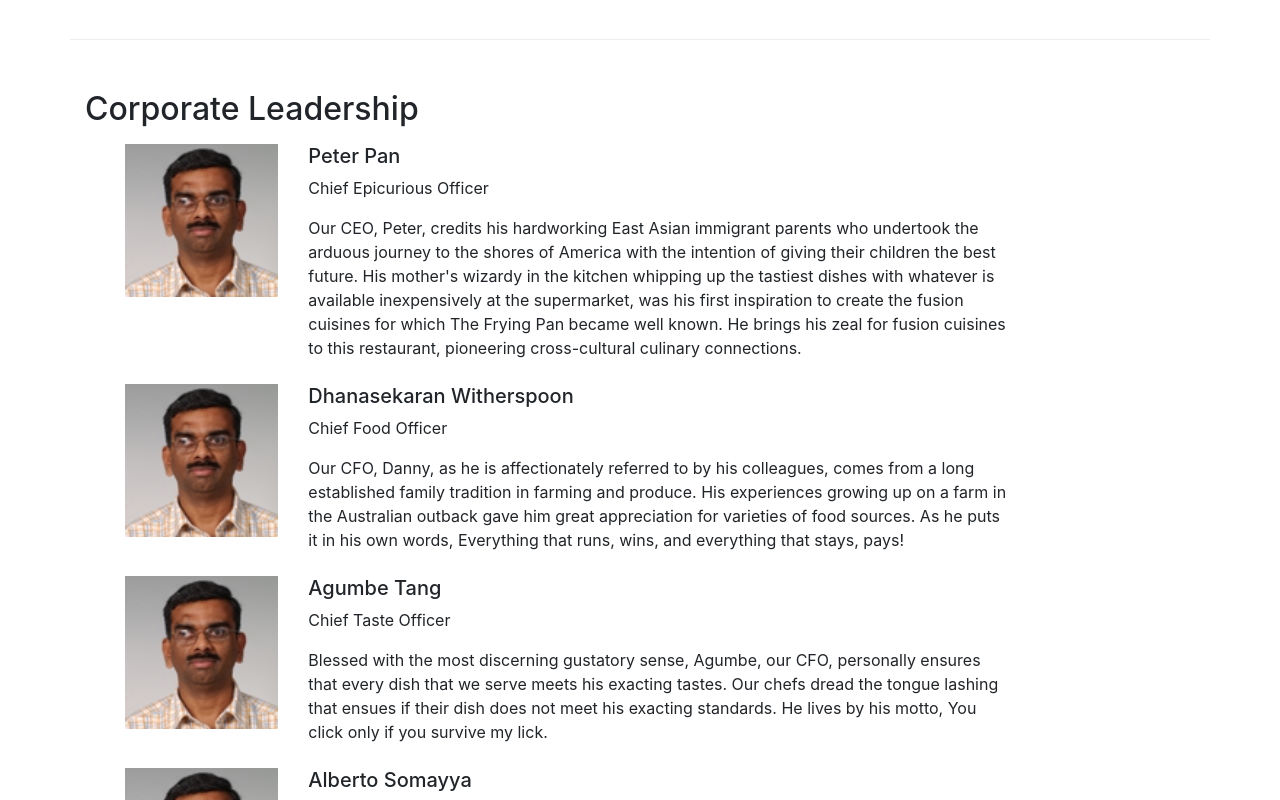
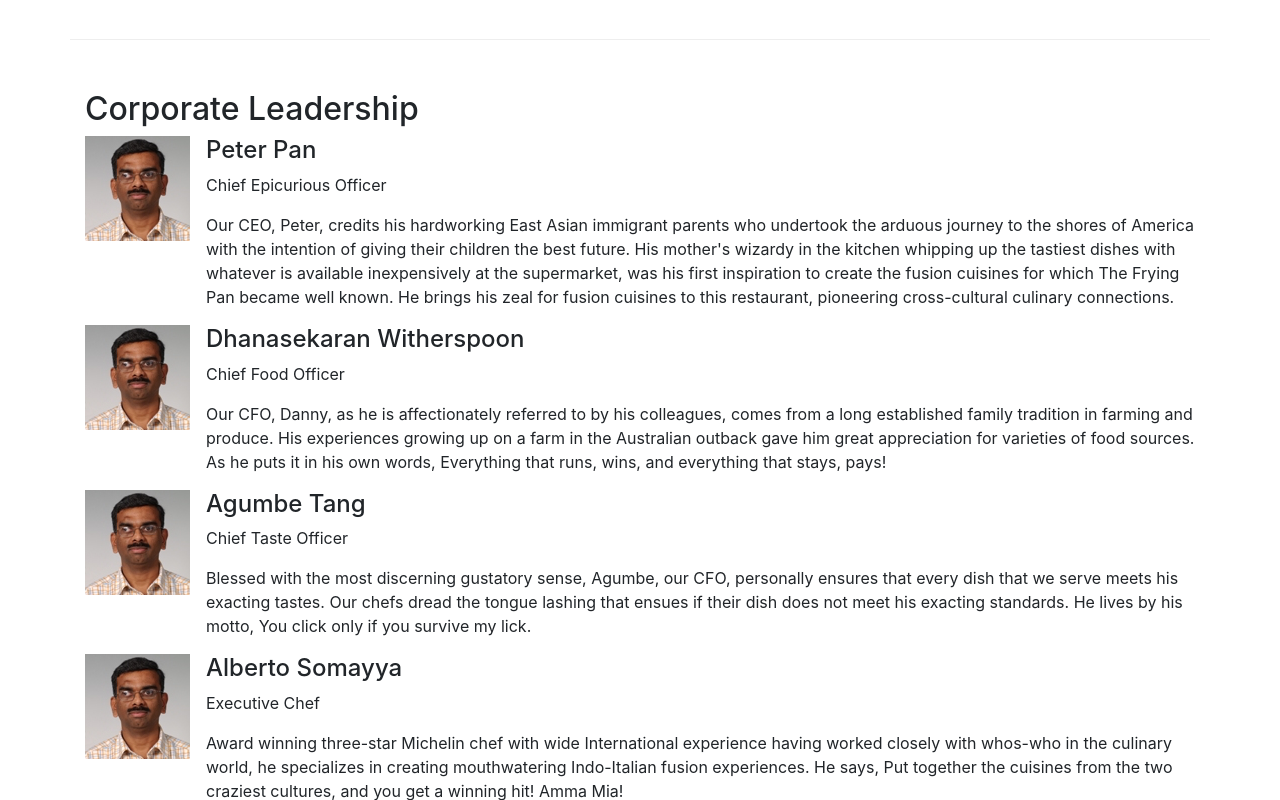
Before and after one commit to jgverges/jgvFusion_React, a React (Create React App) app: page /aboutus in a window 1280 px wide. Shown: the part 960-1760 px from the top of the page. Built offline with nearby package versions, Linux system fonts and the light colour scheme.

Commit message:
refactor using Media tags

```diff
--- a/src/components/AboutComponent.js
+++ b/src/components/AboutComponent.js
@@ -5,23 +5,25 @@ import { Link } from 'react-router-dom';
 
 function RenderLeader({leader}){
     return (
-    <div className="row my-2" key={leader.id}>
-        <div className="col-2">
-            <img src={leader.image} width="100%"/>
-        </div>
-        <div className="col-8">
-            <h5>{leader.name}</h5>
-            <p>{leader.designation}</p>
-            <p>{leader.description}</p>
-        </div>
-    </div>
+        <Media>
+            <Media className="mr-3">
+                <img src={leader.image} width="100%" alt={leader.name} />
+            </Media>
+            <Media body>
+                <Media heading>
+                    {leader.name}
+                </Media>
+                    <p>{leader.designation}</p>
+                    <p>{leader.description}</p>
+            </Media>
+      </Media>
     )
 }
 function About(props) {
 
     const leaders = props.leaders.map((leader) => {
         return (
-           <RenderLeader leader={leader}/>
+           <RenderLeader leader={leader} key={leader.id}/>
         );
     });
 
@@ -80,9 +82,7 @@ function About(props) {
                     <h2>Corporate Leadership</h2>
                 </div>
                 <div className="col-12">
-                    <Media list>
                         {leaders}
-                    </Media>
                 </div>
             </div>
         </div>
```
